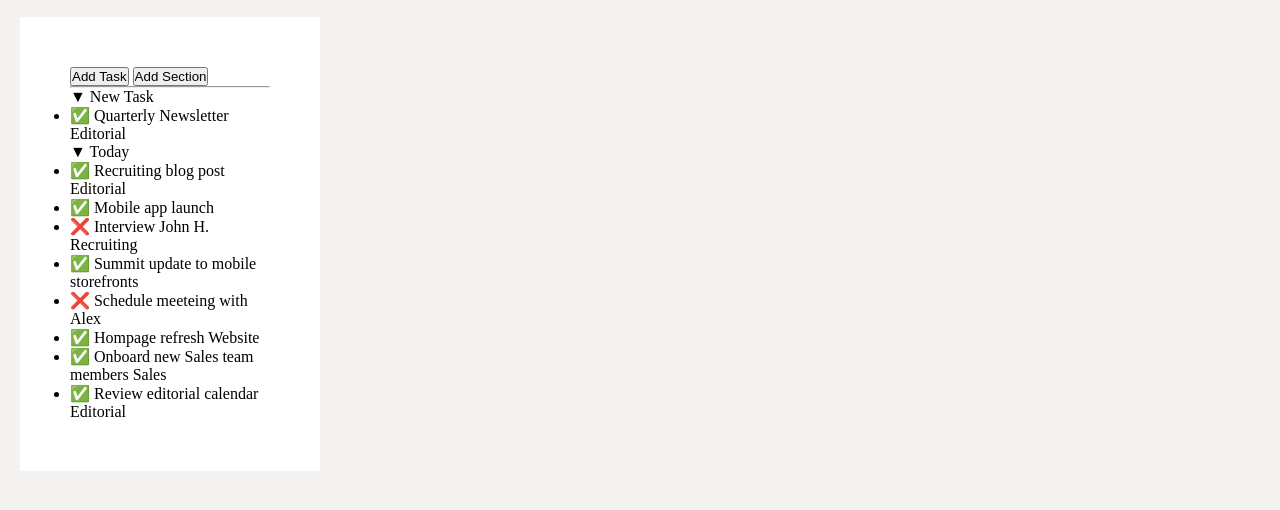
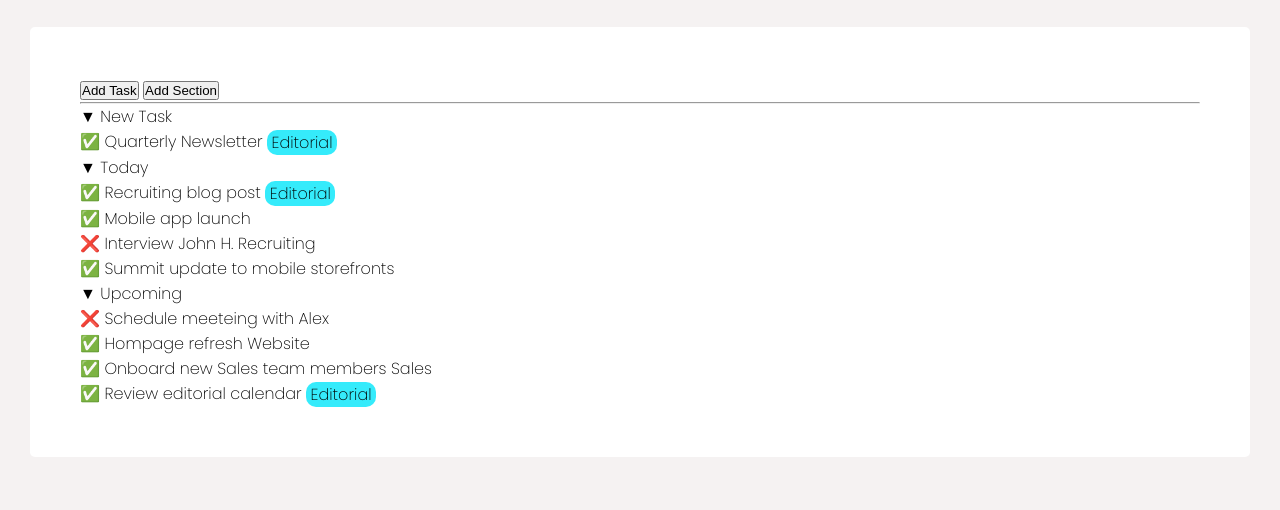
Before and after one commit to DamianoLunardo/html-css-toboolist, a plain HTML site: page index.html in a window 1280 px wide. Shown: the part 56-566 px from the top of the page. Drawn offline with Linux system fonts and the light colour scheme.

Commit message:
ADD blue editorial (blue)

```diff
--- a/index.html
+++ b/index.html
@@ -18,25 +18,28 @@
 
 <div class="big-box">
 <main>
+    <!-- Button -->
     <input class="button first-b" type="button" value="Add Task">
     <input class="button second-b" type="button" value="Add Section">
     <hr>
+    <!-- List -->
     <p>&#9660; New Task</p>
   <ul>
-    <li>&#9989; Quarterly Newsletter Editorial</li>
+    <li>&#9989; Quarterly Newsletter <span class="ed">Editorial</span></li>
   </ul>
   <p>&#9660; Today</p>
   <ul>
-    <li>&#9989; Recruiting blog post Editorial</li>
+    <li>&#9989; Recruiting blog post <span class="ed">Editorial</span></li>
     <li>&#9989; Mobile app launch</li>
     <li>&#10060; Interview John H. Recruiting</li>
     <li>&#9989; Summit update to mobile storefronts</li>
   </ul>
+  <p>&#9660; Upcoming</p>
   <ul>
     <li>&#10060; Schedule meeteing with Alex</li>
     <li>&#9989; Hompage refresh Website </li>
     <li>&#9989; Onboard new Sales team members Sales</li>
-    <li>&#9989; Review editorial calendar Editorial</li>
+    <li>&#9989; Review editorial calendar <span class="ed">Editorial</span></li>
   </ul>
 
 
--- a/style.css
+++ b/style.css
@@ -34,10 +34,28 @@ img {
     vertical-align: middle;
 }
 
+li {
+    list-style: none;
+}
+
 .big-box {
     background-color: white;
-    width: 300px;
+    width: auto;
+    padding: 50px;
+    margin: 30px;
+    font-family: 'Poppins', sans-serif;
+    border-radius: 5px;
+}
 
-    padding: 50px;
-    margin: 20px;
+.ed {
+    width:70px;
+    height: 25px;
+    display: inline-block;
+    background-color: rgba(4, 231, 251, 0.805);
+    border-radius: 10px;
+    vertical-align: middle;
+    text-align: center;
+
+
+
 }
```
